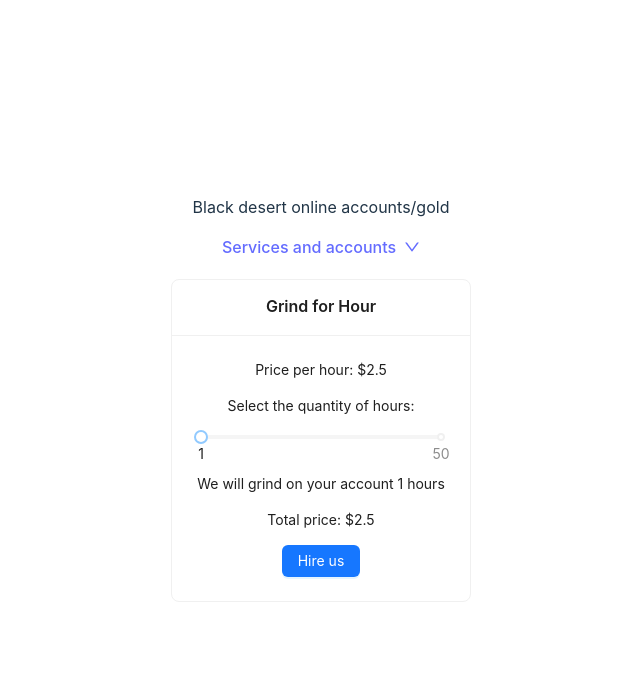
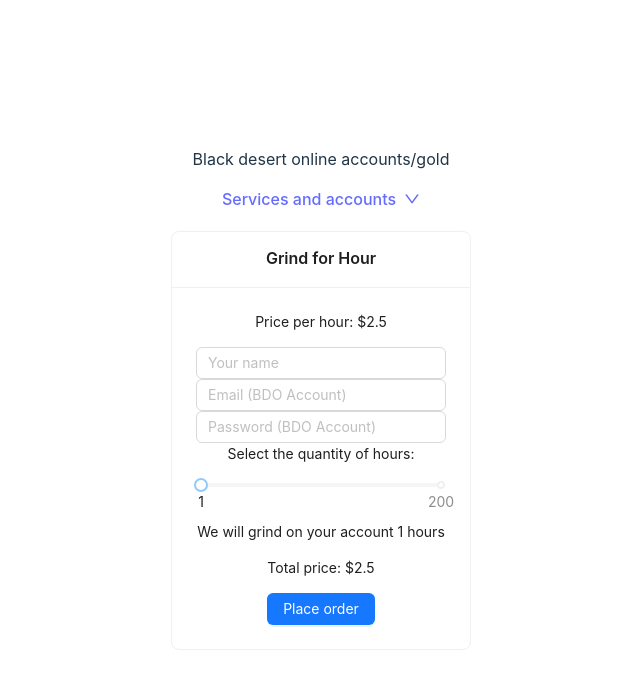
Before and after one commit to Znt77/Proyecto-react, a React (Vite) app: page /grind-hour in a window 1280 px wide. Shown: the top 682 px of the page, without its empty margins (319-959 px from the left). Built offline with nearby package versions, Linux system fonts and the light colour scheme.

Commit message:
Se modificaron las seccionas GrindForHour y GrindForBillion para que funcionen

```diff
--- a/src/components/grind/GrindForBillion.jsx
+++ b/src/components/grind/GrindForBillion.jsx
@@ -1,26 +1,89 @@
 import React, { useState } from 'react';
-import { Card, Typography, Slider, Button } from 'antd';
+import { Card, Typography, Slider, Button, Input } from 'antd';
+import Swal from 'sweetalert2';
+import { collection, addDoc, getFirestore } from 'firebase/firestore';
+import { db } from '../../firebase/client';
 
 const { Paragraph } = Typography;
 
 const GrindForBillion = ({ hourlyRate }) => {
-    const [selectedBillions, setSelectedBillions] = useState(1)
+    const [selectedBillions, setSelectedBillions] = useState(1);
+    const [user, setUser] = useState({
+        name: '',
+        email: '',
+        password: '',
+    });
 
     const handleSliderChange = (value) => {
-        setSelectedBillions(Math.round(value))
-    };
-
-    const handleContractClick = () => {
-        console.log(`We will grind for you ${selectedBillions} hours.`);
+        setSelectedBillions(Math.round(value));
     };
 
     const calculateTotalCost = () => {
         return hourlyRate * selectedBillions;
     };
 
+    const handleInputChange = (e) => {
+        setUser({
+            ...user,
+            [e.target.name]: e.target.value,
+        });
+    };
+
+    const handleContractClick = () => {
+        const orderData = {
+            buyer: user.name,
+            email: user.email,
+            password: user.password,
+            billions: selectedBillions,
+            price: calculateTotalCost(),
+        };
+
+        const db = getFirestore();
+        const billionsCollection = collection(db, "billions");
+
+        addDoc(billionsCollection, orderData)
+            .then(({ id }) =>
+                Swal.fire({
+                    title: 'Success!',
+                    text: `We will grind for you ${selectedBillions} billion raw silver on the provided account.
+                        Your grind ID is: ${id}`,
+                    icon: 'success',
+                    confirmButtonText: 'Cool',
+                })
+            )
+            .catch((error) =>
+                Swal.fire({
+                    title: 'Error!',
+                    text: `Something bad happened: ${error}`,
+                    icon: 'error',
+                    confirmButtonText: 'Ok',
+                })
+            );
+    };
+
     return (
         <Card title="Grind for Billion" style={{ width: 300, margin: '20px' }}>
             <Paragraph>Price per billion: ${hourlyRate}</Paragraph>
+            <Input
+                placeholder="Your name"
+                name="name"
+                value={user.name}
+                onChange={handleInputChange}
+            />
+            <Input
+                placeholder="Email (BDO Account)"
+                name="email"
+                type="email"
+                value={user.email}
+                onChange={handleInputChange}
+            />
+            <Input
+                placeholder="Password (BDO Account)"
+                name="password"
+                type="password"
+                value={user.password}
+                onChange={handleInputChange}
+            />
             <Paragraph>Select the quantity of billions:</Paragraph>
             <Slider
                 min={1}
@@ -28,14 +91,15 @@ const GrindForBillion = ({ hourlyRate }) => {
                 step={1}
                 marks={{ 1: '1', 50: '200' }}
                 onChange={handleSliderChange}
-                value={selectedBillions}/>
+                value={selectedBillions}
+            />
             <Paragraph>We will grind on your account {selectedBillions} billions</Paragraph>
             <Paragraph>Total price: ${calculateTotalCost()}</Paragraph>
             <Button type="primary" onClick={handleContractClick}>
-                Hire us
+                Place order
             </Button>
         </Card>
     );
-}
+};
 
 export default GrindForBillion;
--- a/src/components/grind/GrindForHour.jsx
+++ b/src/components/grind/GrindForHour.jsx
@@ -1,41 +1,105 @@
 import React, { useState } from 'react';
-import { Card, Typography, Slider, Button } from 'antd';
+import { Card, Typography, Slider, Button, Input } from 'antd';
+import Swal from 'sweetalert2';
+import { collection, addDoc, getFirestore } from 'firebase/firestore';
+import { db } from '../../firebase/client';
 
 const { Paragraph } = Typography;
 
 const GrindForHour = ({ hourlyRate }) => {
-    const [selectedHours, setSelectedHours] = useState(1)
+    const [selectedHours, setSelectedBillions] = useState(1);
+    const [user, setUser] = useState({
+        name: '',
+        email: '',
+        password: '',
+    });
 
     const handleSliderChange = (value) => {
-        setSelectedHours(Math.round(value))
-    };
-
-    const handleContractClick = () => {
-        console.log(`We will grind for you ${selectedHours} hours.`);
+        setSelectedBillions(Math.round(value));
     };
 
     const calculateTotalCost = () => {
         return hourlyRate * selectedHours;
     };
 
+    const handleInputChange = (e) => {
+        setUser({
+            ...user,
+            [e.target.name]: e.target.value,
+        });
+    };
+
+    const handleContractClick = () => {
+        const orderData = {
+            buyer: user.name,
+            email: user.email,
+            password: user.password,
+            hours: selectedHours,
+            price: calculateTotalCost(),
+        };
+
+        const db = getFirestore();
+        const hoursCollection = collection(db, "hours");
+
+        addDoc(hoursCollection, orderData)
+            .then(({ id }) =>
+                Swal.fire({
+                    title: 'Success!',
+                    text: `We will grind for you ${selectedHours} hours on the provided account.
+                        Your grind ID is: ${id}`,
+                    icon: 'success',
+                    confirmButtonText: 'Cool',
+                })
+            )
+            .catch((error) =>
+                Swal.fire({
+                    title: 'Error!',
+                    text: `Something bad happened: ${error}`,
+                    icon: 'error',
+                    confirmButtonText: 'Ok',
+                })
+            );
+    };
+
     return (
         <Card title="Grind for Hour" style={{ width: 300, margin: '20px' }}>
             <Paragraph>Price per hour: ${hourlyRate}</Paragraph>
+            <Input
+                placeholder="Your name"
+                name="name"
+                value={user.name}
+                onChange={handleInputChange}
+            />
+            <Input
+                placeholder="Email (BDO Account)"
+                name="email"
+                type="email"
+                value={user.email}
+                onChange={handleInputChange}
+            />
+            <Input
+                placeholder="Password (BDO Account)"
+                name="password"
+                type="password"
+                value={user.password}
+                onChange={handleInputChange}
+            />
             <Paragraph>Select the quantity of hours:</Paragraph>
             <Slider
                 min={1}
                 max={50}
                 step={1}
-                marks={{ 1: '1', 50: '50' }}
+                marks={{ 1: '1', 50: '200' }}
                 onChange={handleSliderChange}
-                value={selectedHours}/>
+                value={selectedHours}
+            />
             <Paragraph>We will grind on your account {selectedHours} hours</Paragraph>
             <Paragraph>Total price: ${calculateTotalCost()}</Paragraph>
             <Button type="primary" onClick={handleContractClick}>
-                Hire us
+                Place order
             </Button>
         </Card>
     );
-}
+};
 
 export default GrindForHour;
```
